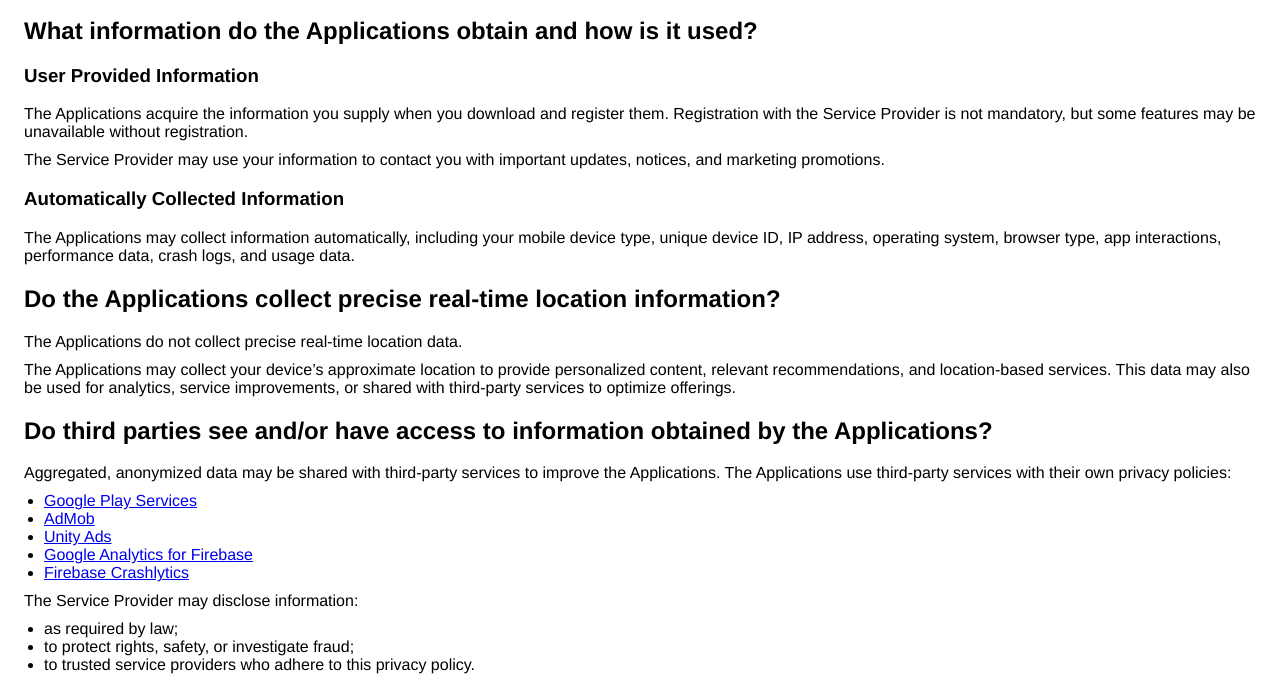
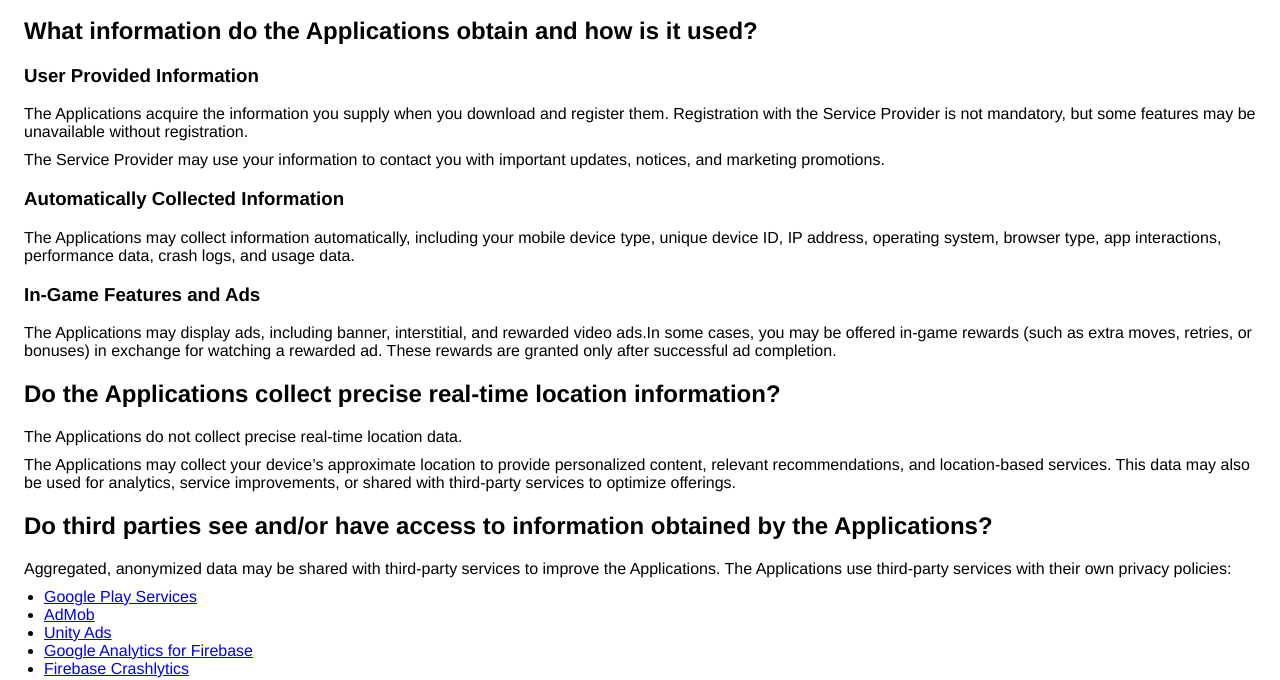
Before and after one commit to hitesh248/Privacy-Policy, a plain HTML site: page index.html in a window 1280 px wide. Shown: the part 143-823 px from the top of the page. Drawn offline with Linux system fonts and the light colour scheme.

Commit message:
Update index.html

```diff
--- a/index.html
+++ b/index.html
@@ -23,6 +23,9 @@
 
   <h3>Automatically Collected Information</h3>
   <p>The Applications may collect information automatically, including your mobile device type, unique device ID, IP address, operating system, browser type, app interactions, performance data, crash logs, and usage data.</p>
+
+  <h3>In-Game Features and Ads</h3>
+  <p>The Applications may display ads, including banner, interstitial, and rewarded video ads.In some cases, you may be offered in-game rewards (such as extra moves, retries, or bonuses) in exchange for watching a rewarded ad. These rewards are granted only after successful ad completion.</p>
 
   <h2>Do the Applications collect precise real-time location information?</h2>
   <p>The Applications do not collect precise real-time location data.</p>
```
